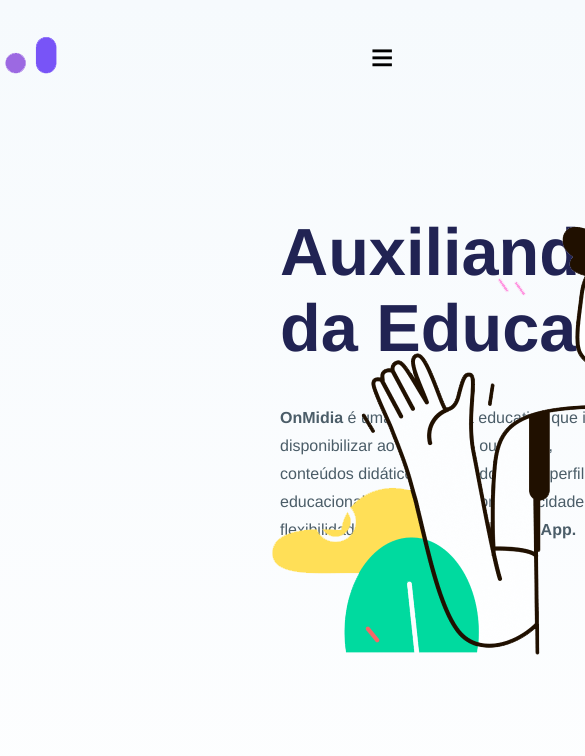
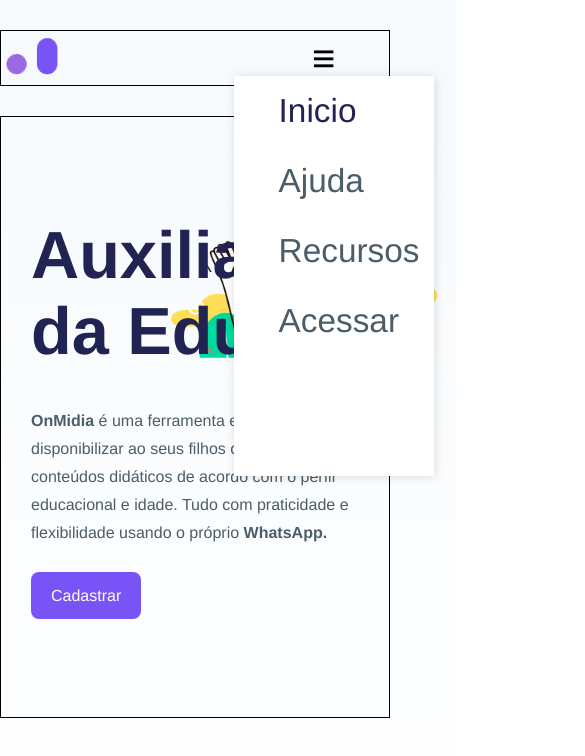
Before and after one commit to AlefMac/trabalho-Faculdade-React, a React (Create React App) app in the folder onmidia/: page / in a window 390 px wide. Shown: the top 756 px of the page, 585 px wide, since content can reach past the window. Built offline with nearby package versions, Linux system fonts and the light colour scheme.

Commit message:
responsividade

```diff
--- a/onmidia/public/index.html
+++ b/onmidia/public/index.html
@@ -1,5 +1,5 @@
 <!DOCTYPE html>
-<html lang="pt-br">
+<html lang="pt-br" style="width: 100%;">
   <head>
     <meta charset="utf-8" />
     <meta name="viewport" content="width=device-width, initial-scale=1" />
--- a/onmidia/src/App.css
+++ b/onmidia/src/App.css
@@ -101,27 +101,35 @@
     z-index: 10000;
 }
 
+
 @media screen and (max-width:1024px) {
+
+        .menu-main
+        {
+            display: block;
+            width: 100%;
+        }
+
         .menu
         {
             width: 100%;
             display: flex;
             justify-content: space-between;
             align-items: center;
-
+            border: 1px solid;
         }
 
         nav
         {
 
             position: absolute;
-            display: none;
+            display: flex;
             justify-content: center;
             align-items: baseline;
             width: 200px;
             height: 400px;
             top: 9%;
-            left: 79%;
+            left: 60%;
             background-color: white;
             box-shadow: 1px 1px 10px #0002;
             z-index: 45;
@@ -146,7 +154,7 @@
             display: none;
             position: absolute;
             top: 43%;
-            left: 82%;
+            left: 60%;
             z-index: 46;
         }
         .btn-login:hover
@@ -157,7 +165,7 @@
         {
             display: block;
             position: absolute;
-            left: 95%;
+            left: 80%;
         }
 
         #check:checked ~ nav
@@ -202,6 +210,20 @@
     line-height: 28px;
     color: #4B5D68;
     z-index: 5;
+    margin-bottom: 40px;
+}
+
+a.cadastrar
+{
+    color:white;
+    background-color: #7854F7;
+    padding: 15px 20px 15px 20px;
+    border-radius: 8px;
+}
+
+a.cadastrar:hover
+{
+    box-shadow: 1px 1px 18px #7854F7;
 }
 
 section.One img.Ola
@@ -212,3 +234,26 @@
     z-index: 0;
     pointer-events: none;
 }
+
+@media screen and (max-width:1024px)
+{
+    .main-section
+    {
+        width: 100%;
+        border: 1px solid;
+        overflow: hidden;
+
+    }
+    section.One div.texts
+    {
+        position: relative;
+        margin-left: 0;
+        z-index: 5;
+    }
+    section.One img.Ola
+    {
+        left: 40%;
+        z-index: 3;
+        width: 300px;
+    }
+}
--- a/onmidia/src/componentes/SectionOne.js
+++ b/onmidia/src/componentes/SectionOne.js
@@ -7,11 +7,16 @@
 
         <>
             <section className='One'>
-                <div className='texts'>
-                    <h1>Auxiliando no Ensino<br/> da Educação </h1>
-                    <p><strong>OnMidia</strong> é uma ferramenta educativa que irá<br/> disponibilizar ao seus filhos ou alunos,<br/> conteúdos didáticos de acordo com o perfil<br/> educacional e idade. Tudo com praticidade e<br/> flexibilidade usando o próprio <strong>WhatsApp.</strong></p>
+                <div className='main-section'>
+                    <div className='texts'>
+                        <h1>Auxiliando no Ensino<br/> da Educação </h1>
+                        <p><strong>OnMidia</strong> é uma ferramenta educativa que irá<br/> disponibilizar ao seus filhos ou alunos,<br/> conteúdos didáticos de acordo com o perfil<br/> educacional e idade. Tudo com praticidade e<br/> flexibilidade usando o próprio <strong>WhatsApp.</strong></p>
+                        <a href='#' className='cadastrar'>Cadastrar</a>
+
+                    </div>
+                    <img src={Img} className='Ola'/>
                 </div>
-                <img src={Img} className='Ola'/>
+
             </section>
         </>
 
```
